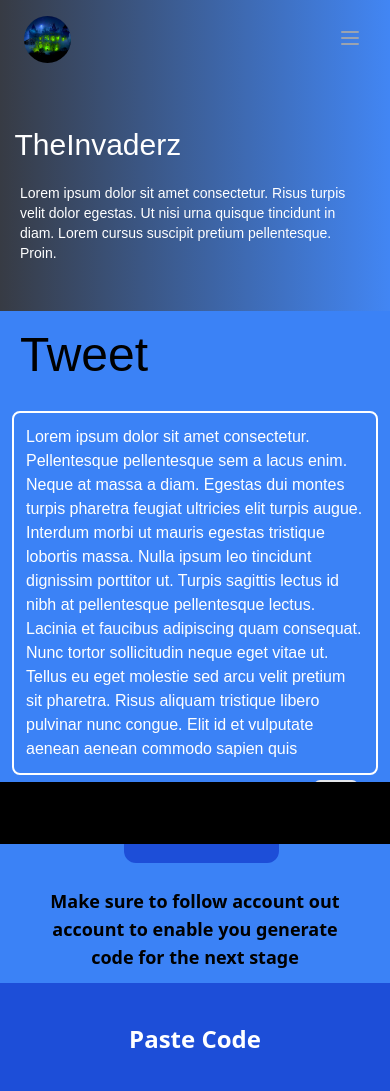
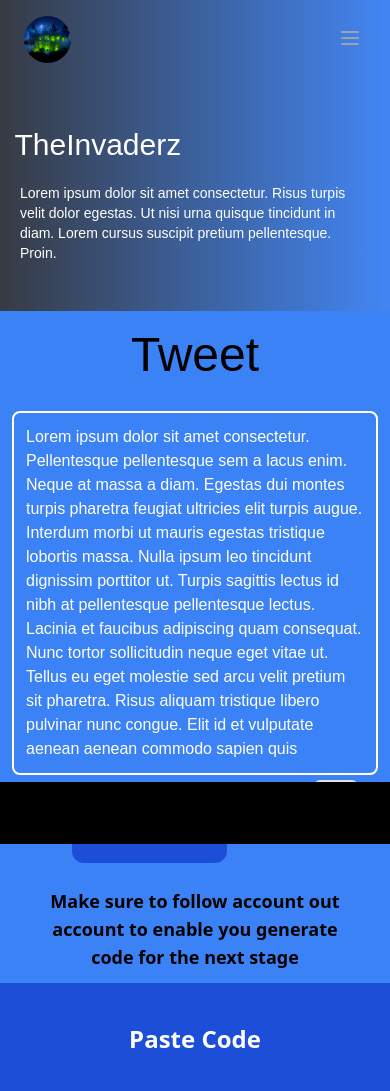
Before and after one commit to Smart-Earners-Team/invaderz, a Next.js app: page /task in a window 390 px wide. Shown: the top 1091 px of the page. Built offline with nearby package versions, Linux system fonts and the light colour scheme; a web font is replaced by a local one.

Commit message:
second commit

```diff
--- a/package.json
+++ b/package.json
@@ -12,6 +12,7 @@
     "framer-motion": "^10.10.0",
     "gsap": "^3.11.5",
     "next": "13.2.4",
+    "qs": "^6.11.1",
     "react": "18.2.0",
     "react-dom": "18.2.0",
     "react-icons": "^4.8.0",
--- a/src/components/PasteCode.jsx
+++ b/src/components/PasteCode.jsx
@@ -12,7 +12,7 @@ const PasteCode = () => {
           id="name"
           name="name"
           placeholder="Enter code generated here"
-          className=" bg-transparent border border-black h-20 lg:w-[35%] placeholder:text-center placeholder: text-2xl ring-2 ring-white w-[80%] m-3 ml-5 rounded-md p-5 mt-5"
+          className=" bg-transparent border border-black h-12 lg:h-20 lg:w-[35%] placeholder:text-center placeholder: text-2xl ring-2 ring-white w-[80%] m-3 ml-5 rounded-md p-5 mt-5"
         />
 
         <button className="bg-blue-700 rounded-xl text-2xl text-white font-medium p-4  m-3 lg:w-[20%] ">
--- a/src/components/Tweet.jsx
+++ b/src/components/Tweet.jsx
@@ -16,7 +16,9 @@ const Tweet = () => {
   return (
     <div>
       <div className=" flex flex-col justify-center lg:ml-[750px]">
-        <p className={` ${authour.className} text-5xl p-5 lg:ml-[250px]`}>
+        <p
+          className={` ${authour.className} text-5xl p-5 lg:ml-[250px] mx-auto`}
+        >
           Tweet
         </p>
         <p
@@ -37,7 +39,7 @@ const Tweet = () => {
       </div>
 
       <div className="px-6 ">
-        <button className="bg-blue-700 rounded-xl p-5 text-white font-bold  lg:w-[20%] ml-[100px]   m-3 ">
+        <button className="bg-blue-700 rounded-xl p-5 text-white font-bold  lg:w-[20%] ml-12 lg:ml-[100px]     m-3 ">
           Tweet content
         </button>
         <p className=" text-lg m-3 lg:max-w-[500px] text-center font-bold ">
```
Also changed, not shown: 1 other file (tests, documents, lock files or other folders).
